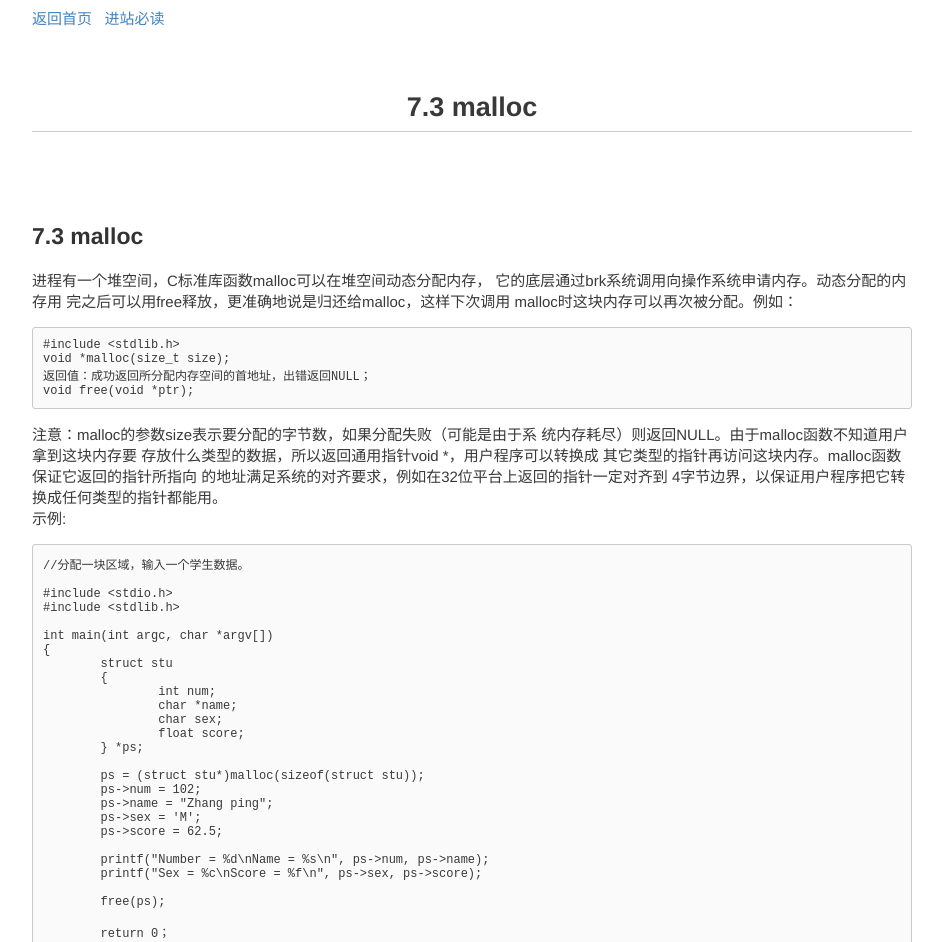
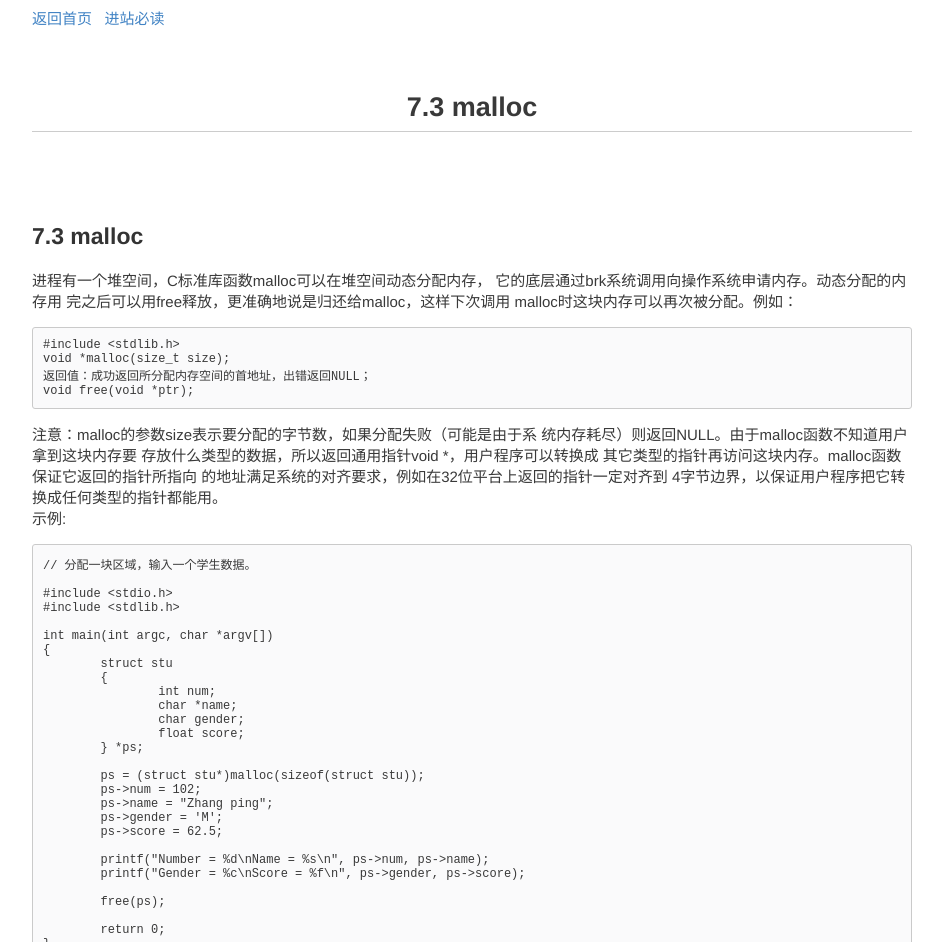
Before and after one commit to akaedu/akaedu.github.com, a Jekyll site: the page built from post/07/7.3.md, in a window 1280 px wide. Shown: the top 942 px of the page, without its empty margins (168-1111 px from the left). Built offline with Jekyll 4.4.1, drawn with Linux system fonts in a browser that asks for light colours; Markdown is read by kramdown in place of the engine named in the settings; comment, search, counter and statistics services are not loaded; some of the changed text lies outside the part shown; grey boxes are pictures that could not be loaded.

Commit message:
Update post/07/7.3.md

```diff
--- a/post/07/7.3.md
+++ b/post/07/7.3.md
@@ -22,7 +22,7 @@ malloc时这块内存可以再次被分配。例如：
 4字节边界，以保证用户程序把它转换成任何类型的指针都能用。<br>
 示例:
 
-	//分配一块区域，输入一个学生数据。
+	// 分配一块区域，输入一个学生数据。
 
 	#include <stdio.h>
 	#include <stdlib.h>
@@ -33,20 +33,20 @@ malloc时这块内存可以再次被分配。例如：
 		{
 			int num;
 			char *name;
-			char sex;
+			char gender;
 			float score;
 		} *ps;
 
 		ps = (struct stu*)malloc(sizeof(struct stu));
 		ps->num = 102;
 		ps->name = "Zhang ping";
-		ps->sex = 'M';
+		ps->gender = 'M';
 		ps->score = 62.5;
 
 		printf("Number = %d\nName = %s\n", ps->num, ps->name);
-		printf("Sex = %c\nScore = %f\n", ps->sex, ps->score);
+		printf("Gender = %c\nScore = %f\n", ps->gender, ps->score);
 
 		free(ps);
 
-		return 0；
+		return 0;
 	}
```
